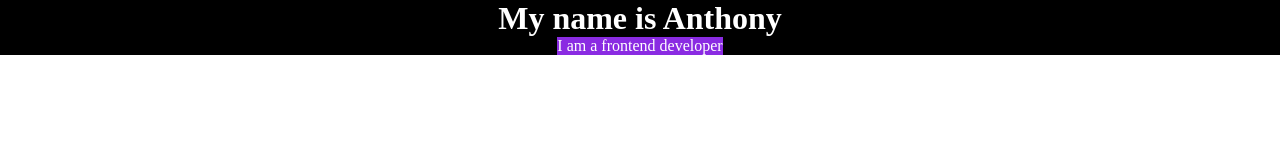
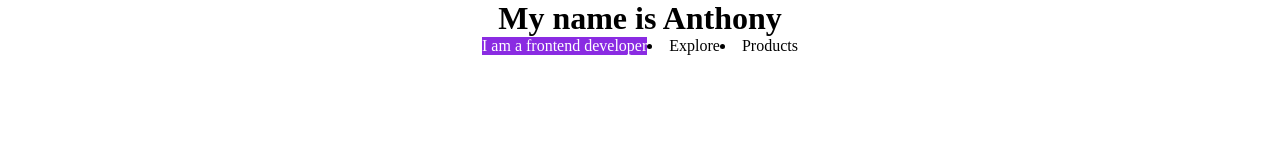
Before and after one commit to Onyema512/Git-Project, a website: page index.html in a window 1280 px wide. Drawn offline with Linux system fonts and the light colour scheme.

Commit message:
Added lists

```diff
--- a/index.css
+++ b/index.css
@@ -4,12 +4,12 @@
   box-sizing: border-box;
 }
 div{
-    background-color: black;
+    /* background-color: black; */
     display: flex;
     justify-content: center;
 }
 h1{
-    color: white;
+    color: black;
     /* background-color: aqua; */
 }
 p{
--- a/index.html
+++ b/index.html
@@ -12,6 +12,8 @@
     </div>
     <div>
     <p>I am a frontend developer</p>
+    <li>Explore</li>
+          <li>Products</li>
     </div>
 
 </body>
```
